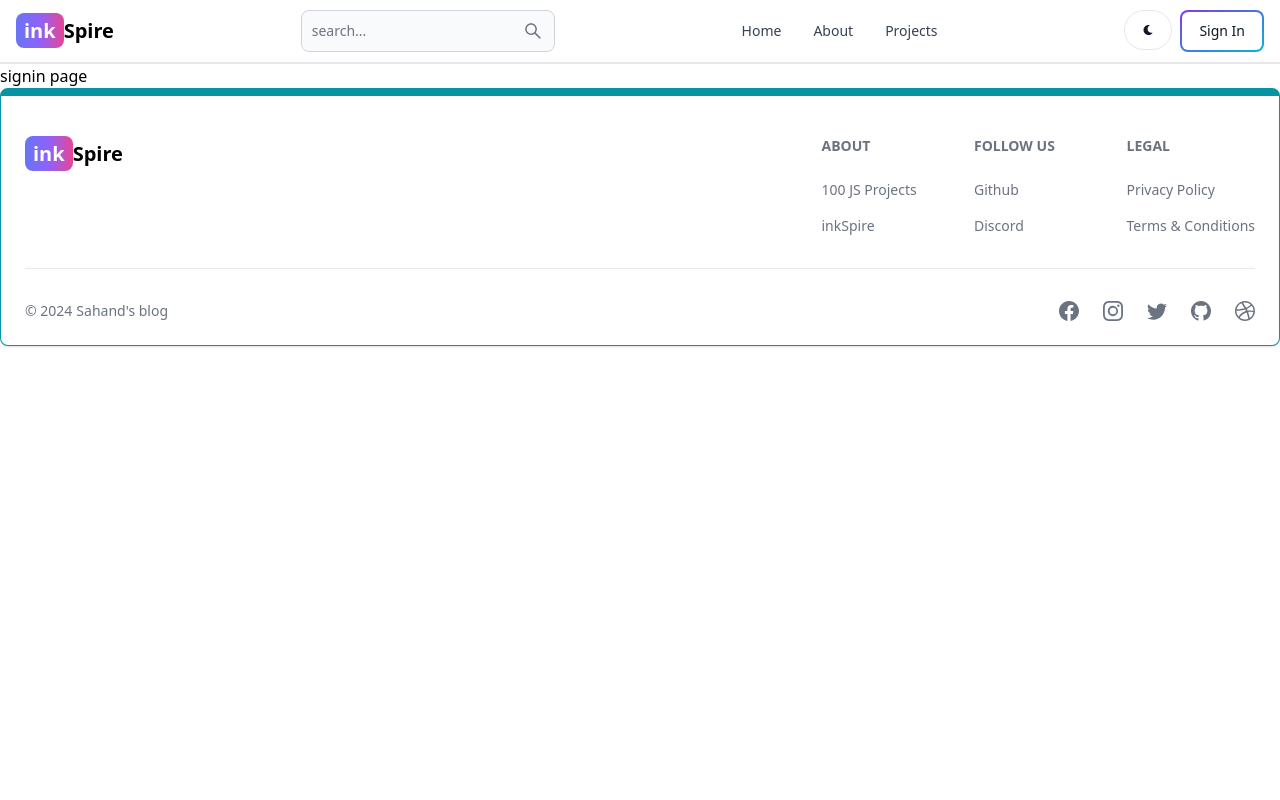
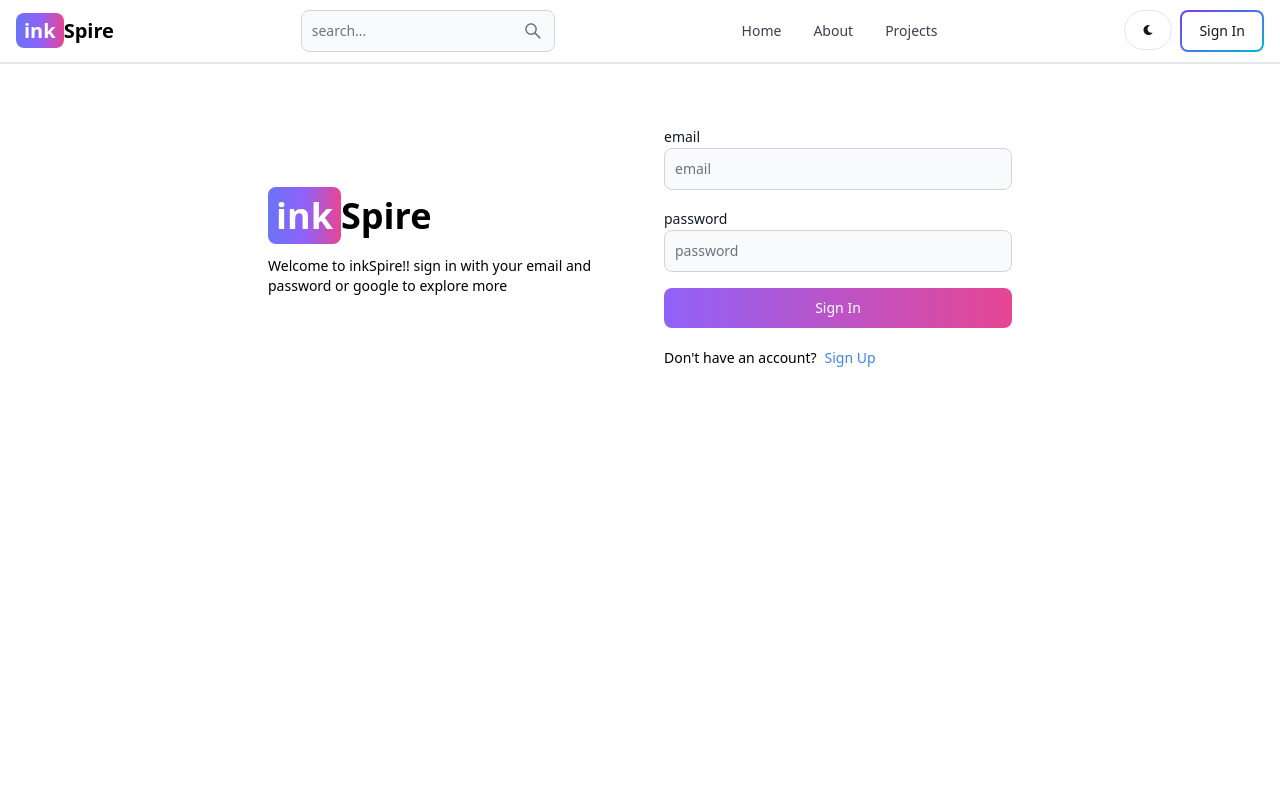
Before and after one commit to manishyadav077/InkSpire, a React (Vite) app in the folder frontend/: page /sign-in in a window 1280 px wide. Shown: the top 800 px of the page. Built offline with nearby package versions, Linux system fonts and the light colour scheme.

Commit message:
created sign in page

```diff
--- a/frontend/src/pages/SignIn.jsx
+++ b/frontend/src/pages/SignIn.jsx
@@ -1,11 +1,114 @@
-import React from 'react'
+import { Link, useNavigate } from "react-router-dom";
+import { Alert, Button, Label, Spinner, TextInput } from "flowbite-react";
+import { useState } from "react";
 
 const SignIn = () => {
+  const [formData, setFormData] = useState({});
+  const [errorMessage, setErrorMessage] = useState(null);
+  const [loading, setLoading] = useState(false);
+  const navigate = useNavigate();
+
+  const handleChange = (e) => {
+    setFormData({ ...formData, [e.target.id]: e.target.value });
+  };
+
+  const handleSubmit = async (e) => {
+    e.preventDefault();
+    if (!formData.email || !formData.password) {
+      return setErrorMessage("Please fill out all fields.");
+    }
+    try {
+      setLoading(true);
+      setErrorMessage(null);
+      const res = await fetch("/api/auth/signin", {
+        method: "POST",
+        headers: { "Content-Type": "application/json" },
+        body: JSON.stringify(formData),
+      });
+
+      const data = await res.json();
+      if (data.success === false) {
+        return setErrorMessage(data.message);
+      }
+      setLoading(false);
+      if (res.ok) {
+        navigate("/");
+      }
+    } catch (error) {
+      setErrorMessage(error.message);
+      setLoading(false);
+    }
+  };
+
   return (
-    <div>
-      signin page
+    <div className="min-h-screen mt-12">
+      <div className="flex p-3 max-w-3xl mx-auto flex-col md:flex-row md:items-center gap-12">
+        <div className="flex-1">
+          <Link to="/" className="font-bold dark:text-white text-4xl">
+            <span className="px-2 py-1 bg-gradient-to-r from-indigo-500 via-purple-500 to-pink-500 rounded-lg text-white">
+              ink
+            </span>
+            Spire
+          </Link>
+          <p className="text-sm mt-5">
+            Welcome to inkSpire!! sign in with your email and password or google
+            to explore more
+          </p>
+        </div>
+
+        <div className="flex-1">
+          <form className="flex flex-col gap-4" onSubmit={handleSubmit}>
+            <div>
+              <Label value="email" />
+              <TextInput
+                type="email"
+                placeholder="email"
+                id="email"
+                onChange={handleChange}
+              />
+            </div>
+            <div>
+              <Label value="password" />
+              <TextInput
+                type="password"
+                placeholder="password"
+                id="password"
+                onChange={handleChange}
+              />
+            </div>
+
+            <Button
+              gradientDuoTone="purpleToPink"
+              type="submit"
+              disabled={loading}
+            >
+              {loading ? (
+                <>
+                  <Spinner size="sm" />
+                  <span className="pl-3">Loading...</span>
+                </>
+              ) : (
+                "Sign In"
+              )}
+            </Button>
+          </form>
+
+          <div className="flex gap-2 text-sm mt-5">
+            <span>Don't have an account?</span>
+            <Link to="/sign-in" className="text-blue-500">
+              Sign Up
+            </Link>
+          </div>
+
+          {errorMessage && (
+            <Alert className="mt-2" color="failure">
+              {errorMessage}
+            </Alert>
+          )}
+        </div>
+      </div>
     </div>
-  )
-}
+  );
+};
 
-export default SignIn
+export default SignIn;
```
